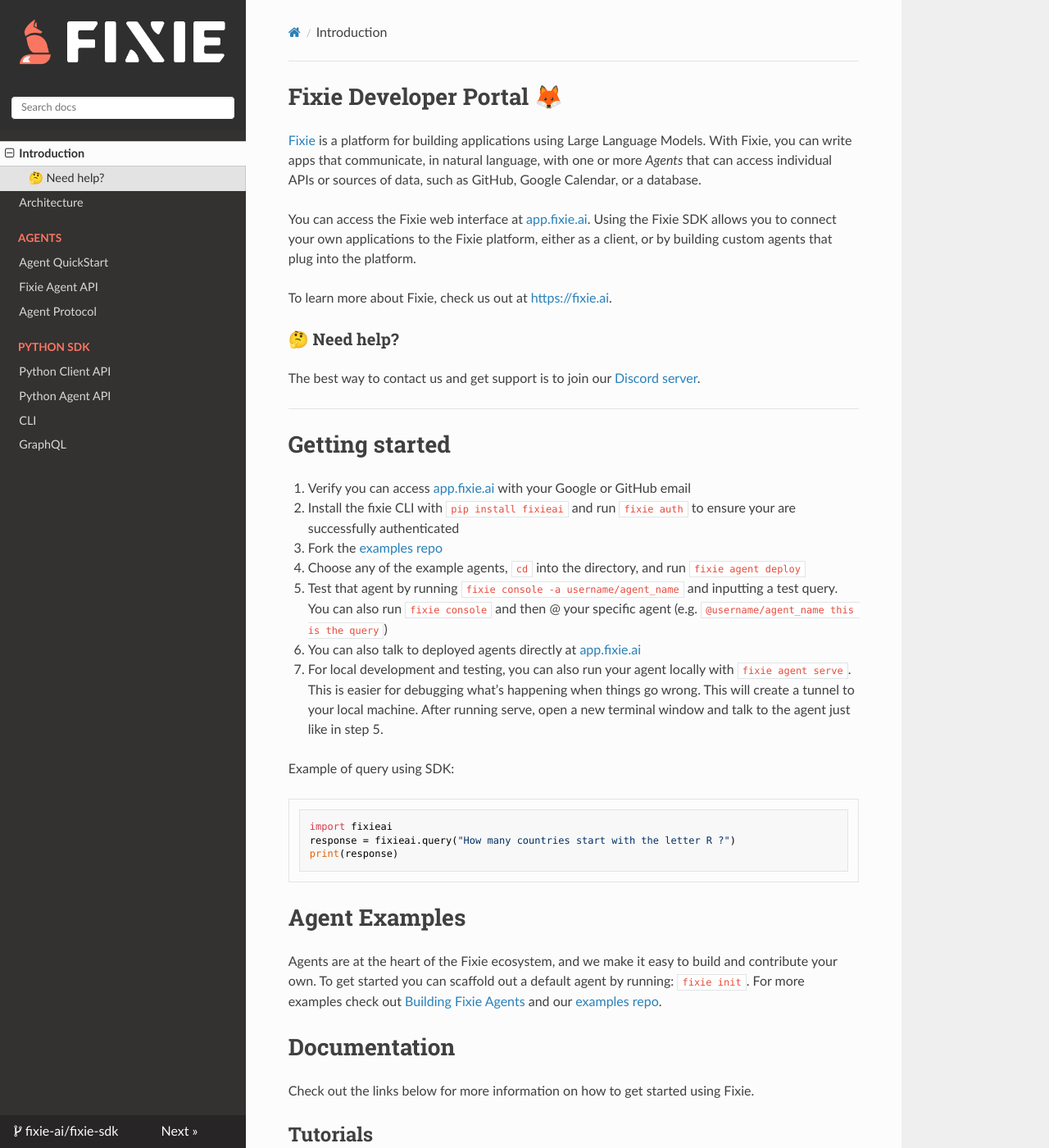
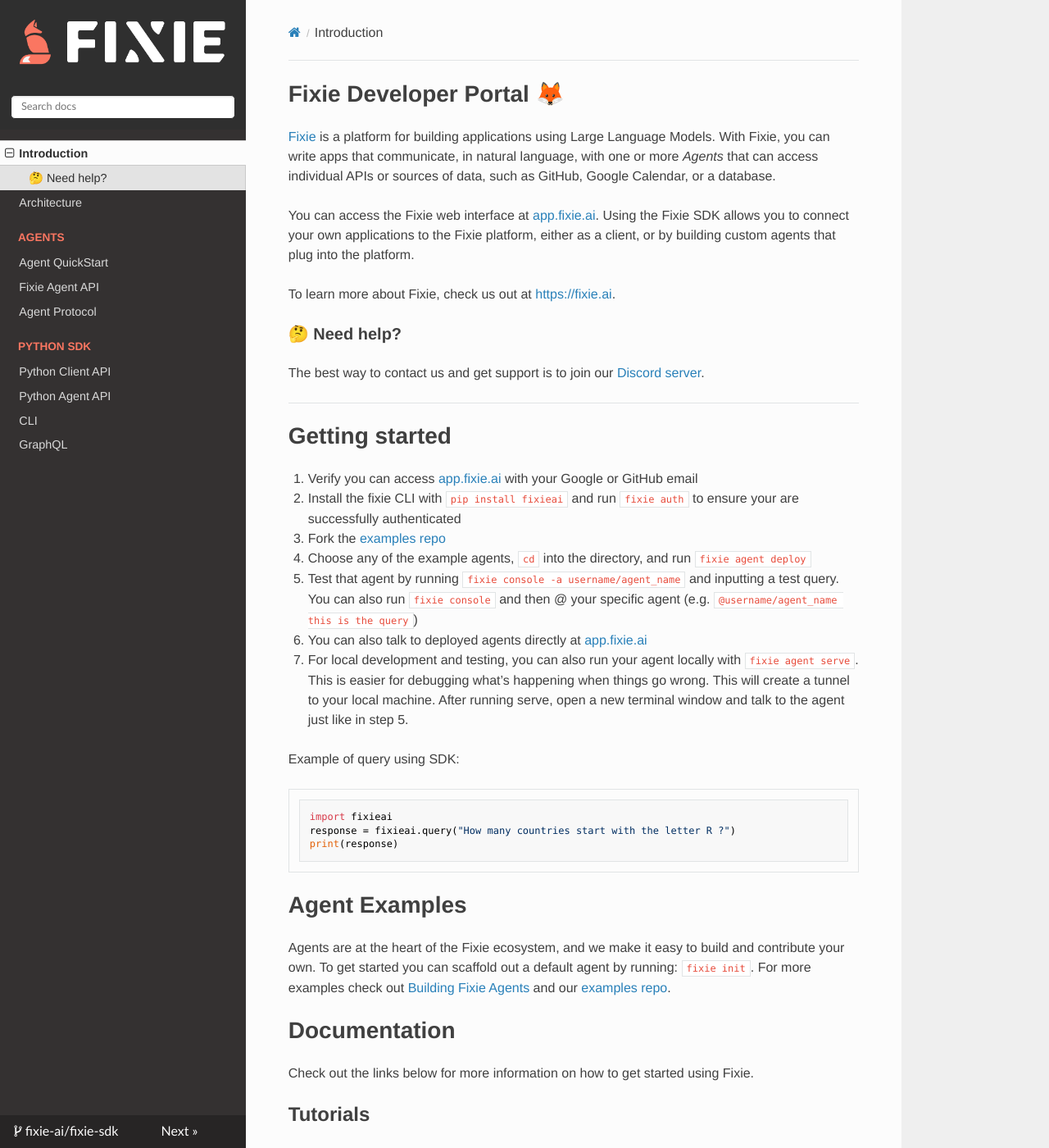
Before and after one commit to fixie-ai/fixie-sdk-js, an MkDocs documentation site: the page built from docs/index.md, in a window 1280 px wide and 1400 px high. Shown: the whole window at 82% size. Built offline with MkDocs 1.6.1, drawn with Linux system fonts in a browser that asks for light colours; nearby versions of some CDN libraries.

Commit message:
Use Helvetica rather than Lato/Roboto Slab.

```diff
--- a/docs/css/custom.css
+++ b/docs/css/custom.css
@@ -38,3 +38,11 @@ div.doc-contents:not(.first) {
   padding-left: 25px;
   border-left: .05rem solid var(--md-typeset-table-color);
 }
+
+body {
+  font-family: Helvetica Neue,Arial,sans-serif;
+}
+
+h1, h2, h3, h4, h5, h6, legend {
+  font-family: Helvetica Neue,Arial,sans-serif;
+}
```
